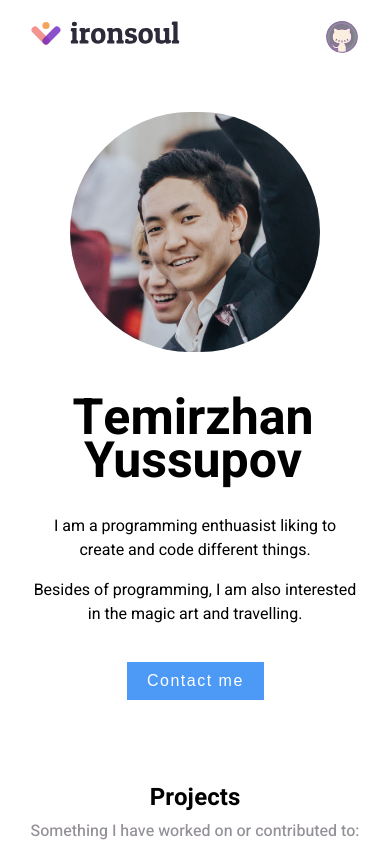
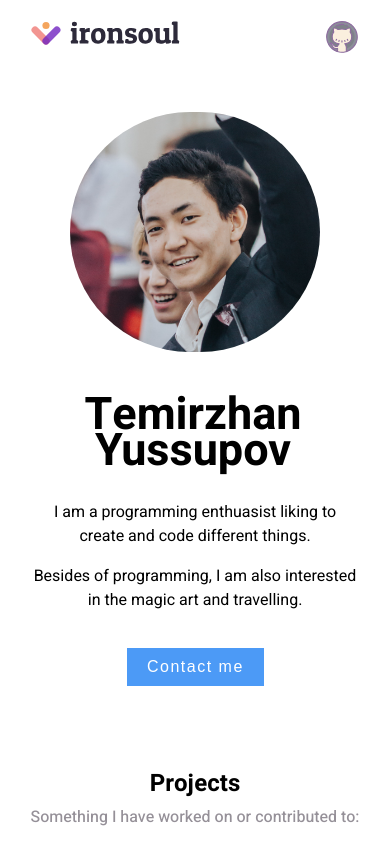
Before and after one commit to ironsoul0/ironsoul0.github.io, a React (Create React App) app: page / in a window 390 px wide. Shown: the top 844 px of the page. Built offline with nearby package versions, Linux system fonts and the light colour scheme.

Commit message:
Font size fix

```diff
--- a/package.json
+++ b/package.json
@@ -19,7 +19,8 @@
     "build": "react-scripts build",
     "test": "react-scripts test",
     "eject": "react-scripts eject",
-    "deploy": "gh-pages -d build"
+    "predeploy": "npm run build",
+    "deploy": "gh-pages -b master -d build"
   },
   "eslintConfig": {
     "extends": "react-app"
--- a/src/index.css
+++ b/src/index.css
@@ -203,9 +203,6 @@ header {
   }
 
   .main__name {
-    font-size: 50px;
-  }
-
-  .main__contribution {
+    font-size: 45px;
   }
 }
```
